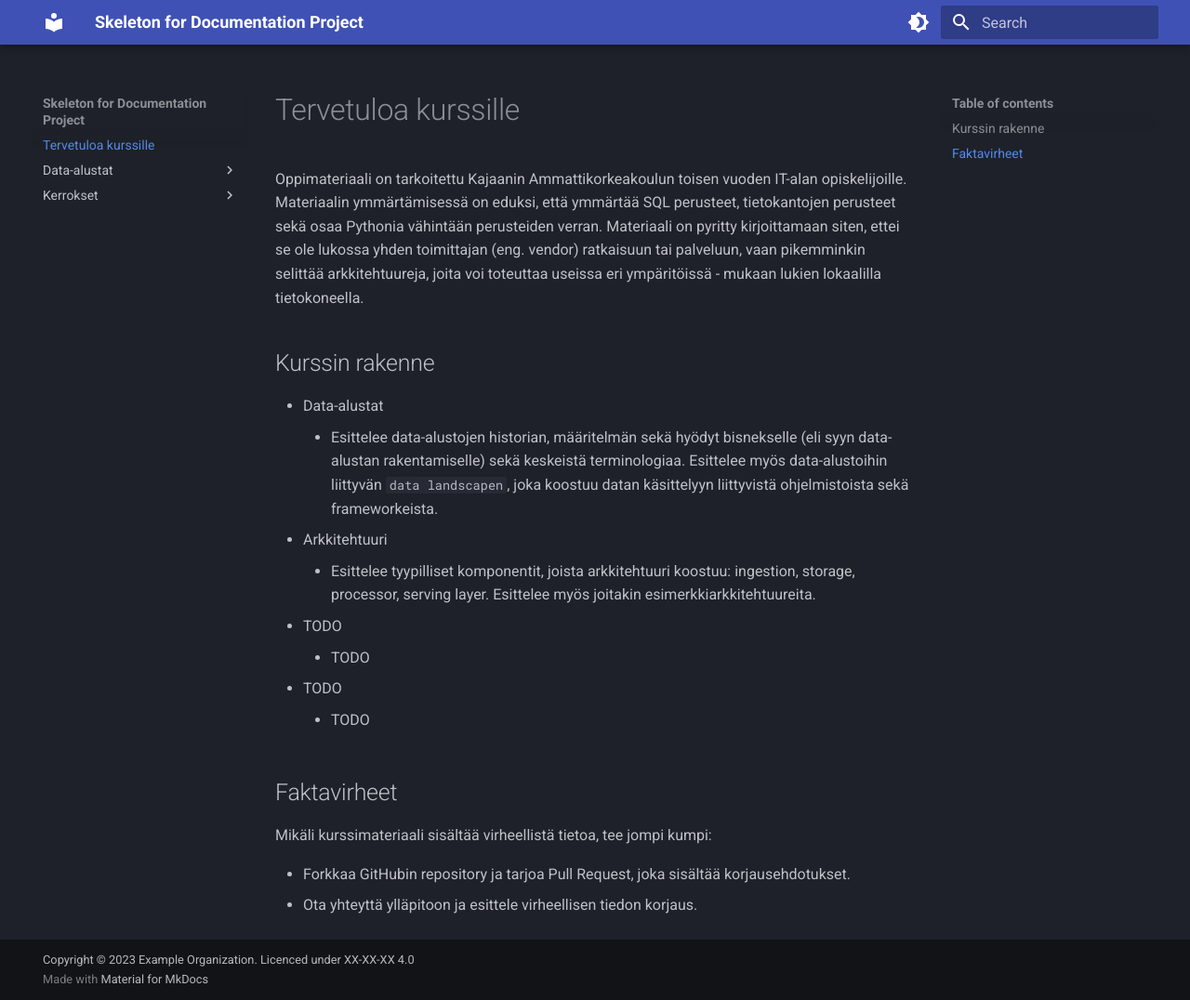
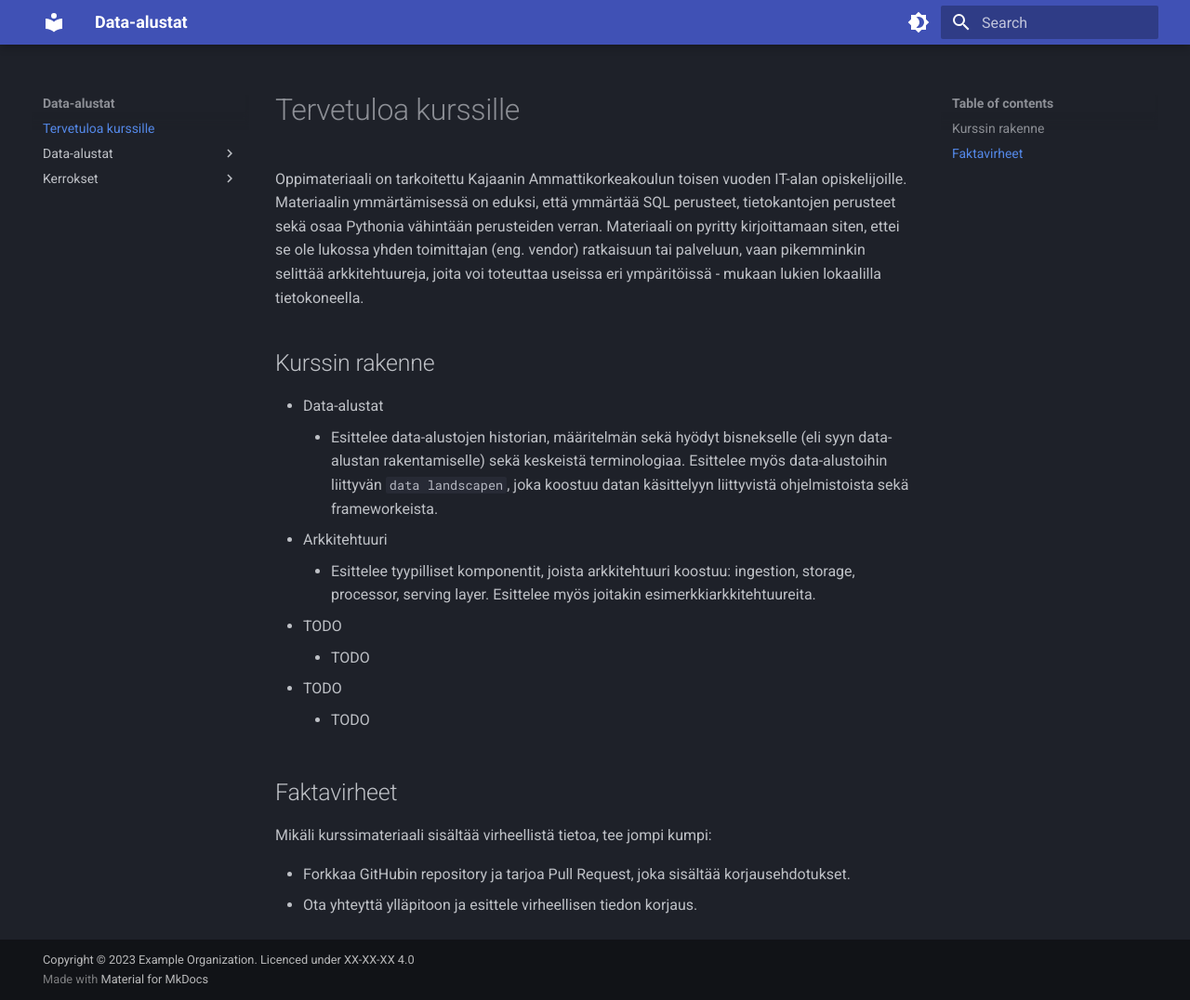
Before and after one commit to sourander/data-alustat, an MkDocs documentation site: the page built from docs/index.md, in a window 1280 px wide and 1076 px high. Shown: the whole window at 93% size. Built offline with MkDocs 1.6.1 and Material for MkDocs 9.7.7, drawn with Linux system fonts in a browser that asks for light colours.

Commit message:
Changed site name

```diff
--- a/mkdocs.yml
+++ b/mkdocs.yml
@@ -1,4 +1,4 @@
-site_name: Skeleton for Documentation Project
+site_name: Data-alustat
 
 theme:
   name: material
```
